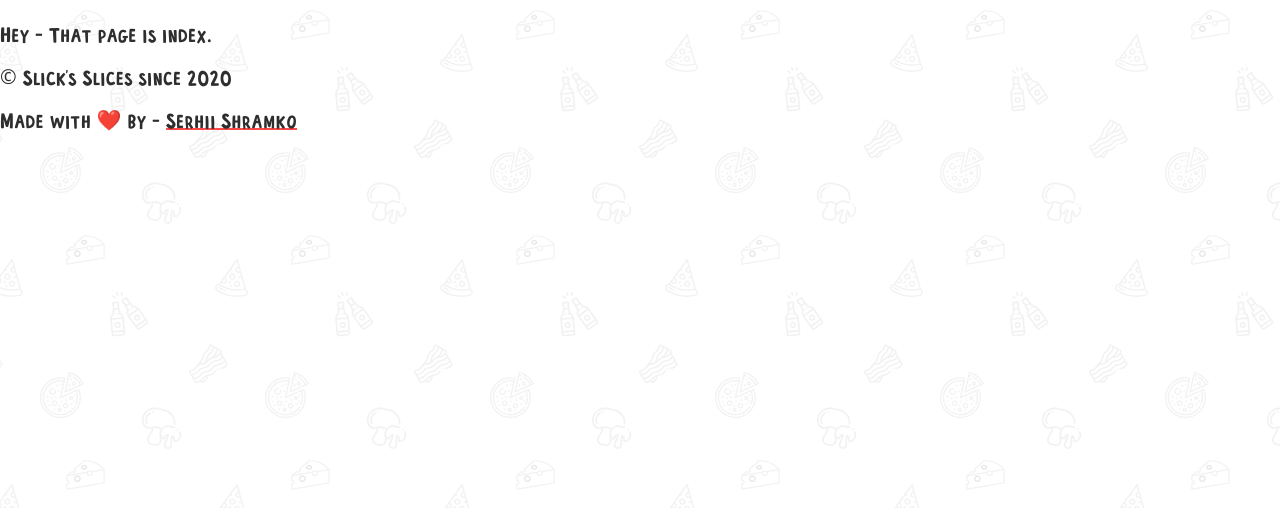
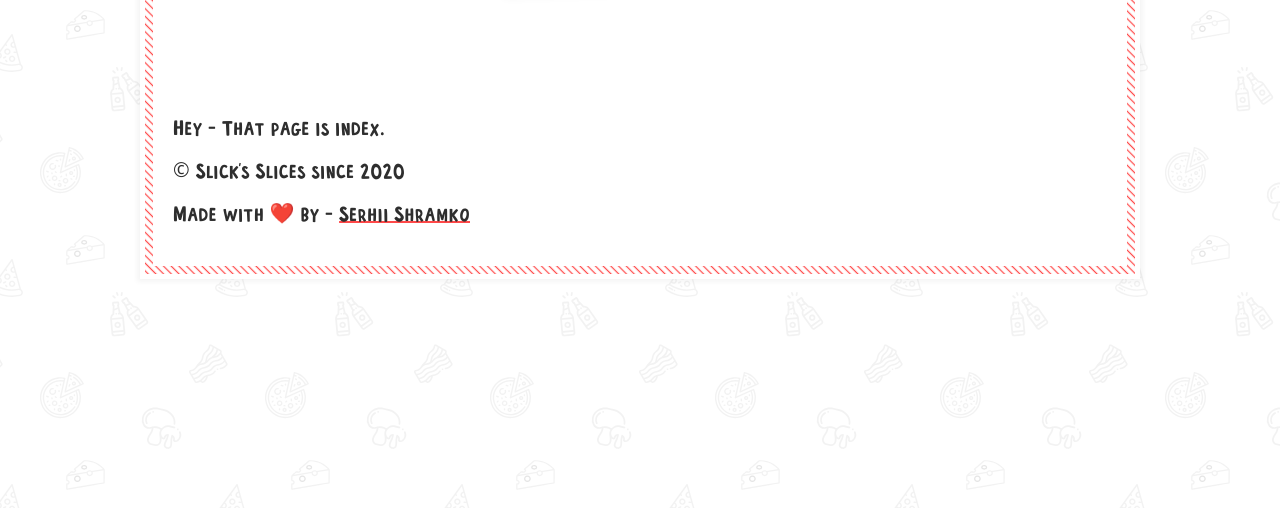
Before and after one commit to Shramkoweb/slicks-slices, a Gatsby site: page / in a window 1280 px wide. Shown: the part 292-800 px from the top of the page. Built offline with nearby package versions, Linux system fonts and the light colour scheme; Gatsby itself is replaced by a stand-in of ours.

Commit message:
feat: add Layout styles

```diff
--- a/src/components/Layout.jsx
+++ b/src/components/Layout.jsx
@@ -1,24 +1,53 @@
 import React from "react";
 import "normalize.css";
+import styled from "styled-components";
+
+import stripes from "../assets/images/stripes.svg";
 
 import Navigation from "./Navigation";
 import Footer from "./Footer";
 import GlobalStyles from "../styles/GlobalStyles";
 import Typography from "../styles/Typography";
 
+const StyledContent = styled.div`
+  background-color: white;
+  padding: 2rem;
+`;
+
+const StyledContentWrapper = styled.div`
+  max-width: 1000px;
+  margin: 12rem auto 4rem auto;
+  //margin-top: clamp(2rem , 10vh, 12rem);
+  background-color: white;
+  background-image: url(${stripes});
+  background-size: 150rem;
+  padding: 5px;
+  padding: clamp(5px, 1vh, 25px);
+  border: 5px solid white;
+  box-shadow: 0 0 5px 3px rgba(0, 0, 0, 0.044);
+
+  @media(max-width: 110px) {
+    margin-right: 1.5rem;
+    margin-left: 1.5rem;
+  }
+`;
+
 const Layout = (props) => {
   const { children } = props;
 
   return (
-    <div>
+    <>
       <GlobalStyles/>
       <Typography/>
 
-      <Navigation/>
-
-      {children}
-      <Footer/>
-    </div>
+      <StyledContentWrapper>
+        <StyledContent>
+          <Navigation/>
+          {children}
+          <Footer/>
+        </StyledContent>
+      </StyledContentWrapper>
+    </>
   );
 };
 
--- a/src/components/Logo.jsx
+++ b/src/components/Logo.jsx
@@ -17,6 +17,7 @@ const StyledLogo = styled.div`
   background-size: 150em;
   border: var(--borderSize) solid white;
   display: flex;
+  color: var(--black) !important;
 
   .inner {
     margin: var(--borderSize);
--- a/src/components/Navigation.jsx
+++ b/src/components/Navigation.jsx
@@ -14,6 +14,7 @@ const StyledNav = styled.nav`
   ul {
     margin: 0;
     padding: 0;
+    margin-top: -6rem;
     display: grid;
     grid-template-columns: 1fr 1fr auto 1fr 1fr;
     text-align: center;
@@ -44,11 +45,16 @@ const StyledNav = styled.nav`
   }
 
   a {
+    transition: color 0.2s;
     font-size: 3rem;
     text-decoration: none;
 
     &:hover {
       color: var(--red);
+    }
+
+    &[aria-current="page"] {
+      color: var(--red)
     }
   }
 `;
```
